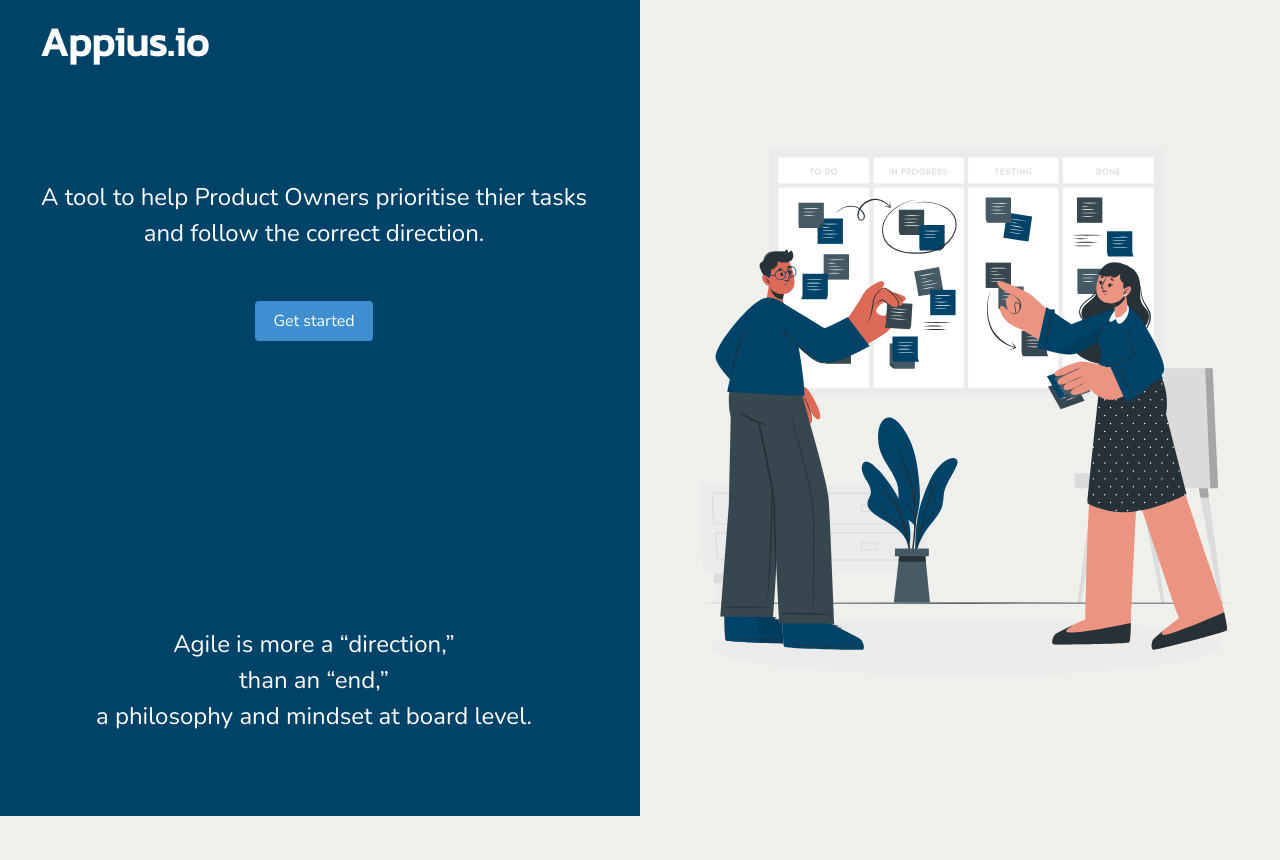
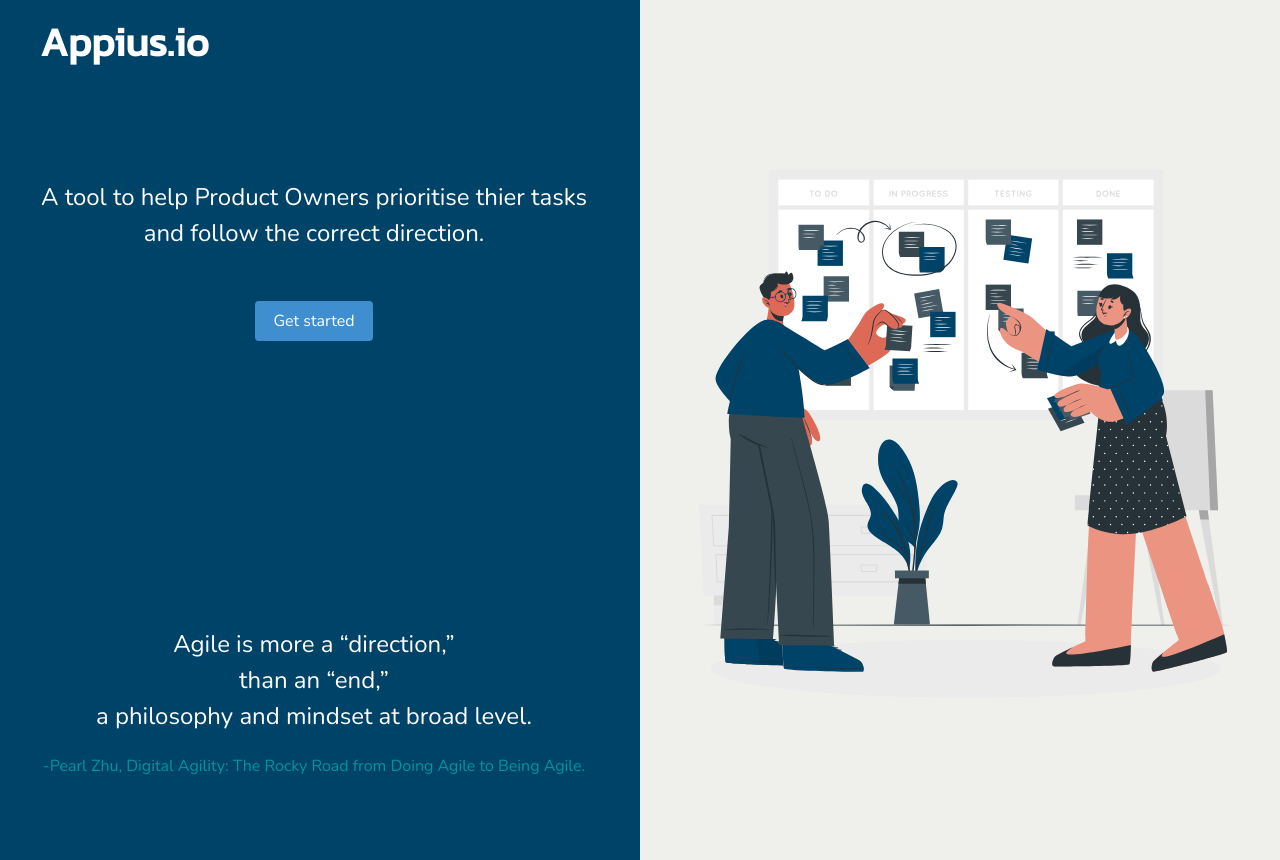
Before and after one commit to saugandhkaran/appius.io, a React (Create React App) app: page / in a window 1280 px wide. Before the commit the page ends 816 px from the top, so only its background shows below. Built offline with nearby package versions, Linux system fonts and the light colour scheme.

Commit message:
added quote courtesy

```diff
--- a/src/components/UsTile.js
+++ b/src/components/UsTile.js
@@ -28,6 +28,7 @@
       </div>
       {/* <footer class="card-footer">
         <p class="card-footer-item">Remove task</p>
+        Pearl Zhu, Digital Agility: The Rocky Road from Doing Agile to Being Agile
       </footer> */}
     </div>)
 }
--- a/src/pages/Home/Home.js
+++ b/src/pages/Home/Home.js
@@ -11,7 +11,8 @@
           <div className="center">
             <Link to="/prioritytool"><button className="button is-info">Get started</button></Link>
           </div>
-          <p className="bottom center">Agile is more a “direction,” <br />than an “end,” <br />a philosophy and mindset at board level.</p>
+          <p className="bottom center">Agile is more a “direction,” <br />than an “end,” <br />a philosophy and mindset at broad level.</p>
+          <p className="subline center">-Pearl Zhu, Digital Agility: The Rocky Road from Doing Agile to Being Agile.</p>
         </div>
       </div>
       <div className="column right-section">
--- a/src/pages/Home/Home.scss
+++ b/src/pages/Home/Home.scss
@@ -15,6 +15,11 @@
             font-size: 1.5rem;
             padding: 20px 0px;
         }
+        & .subline {
+            font-size: 1rem;
+            color: $teal;
+            padding-top: 0px;
+        }
         .button {
             margin: 30px 10px;
         }
```
